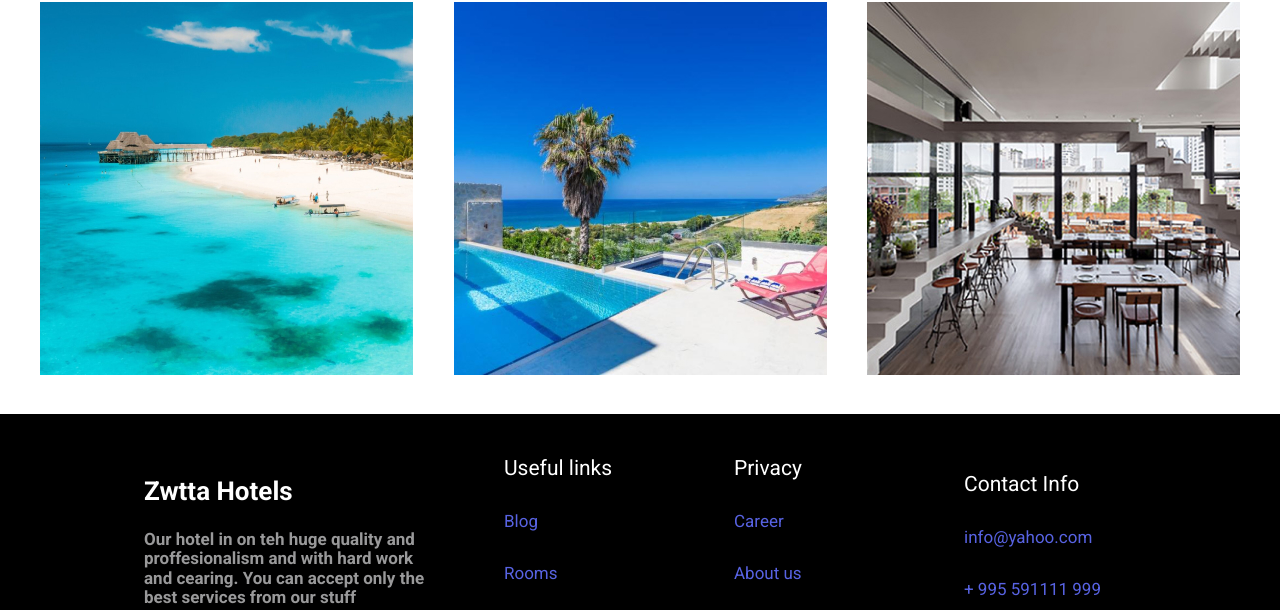
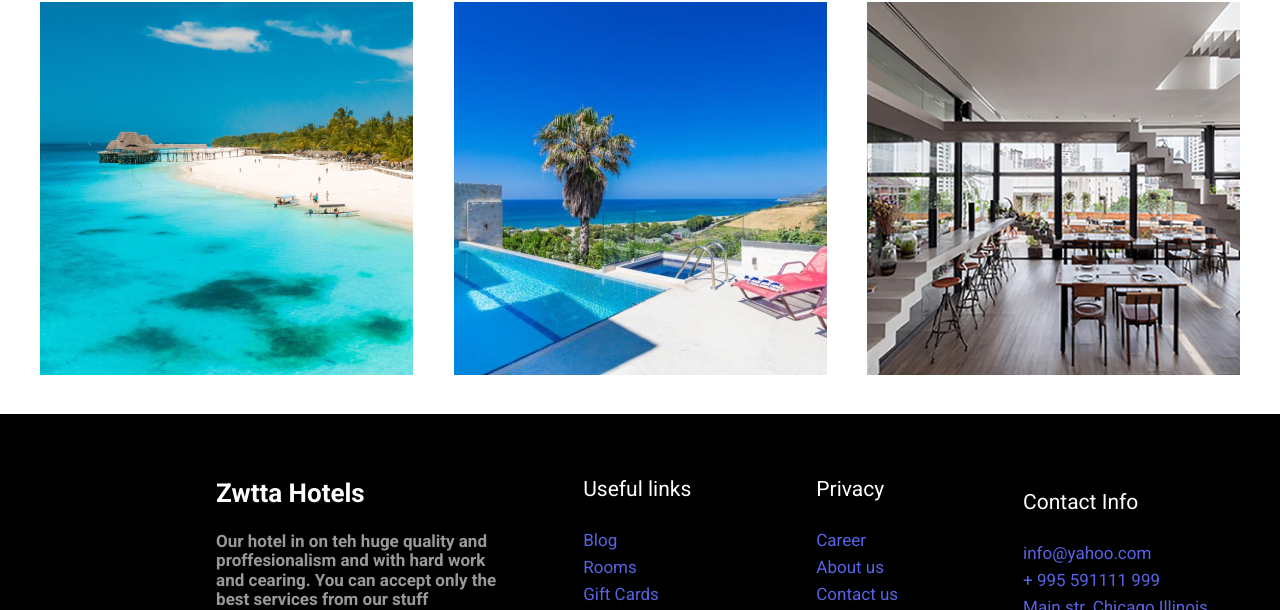
Before and after one commit to Nini-Absandze/Nini-Absandze-assignment-9, a plain HTML site: page index.html in a window 1280 px wide. Shown: the part 497-1107 px from the top of the page. Drawn offline with Linux system fonts and the light colour scheme.

Commit message:
footer
edited footer elements and styled

```diff
--- a/index.html
+++ b/index.html
@@ -55,8 +55,7 @@
                 <h4>Our hotel in on teh huge quality
                     and proffesionalism and with hard
                     work and cearing. You can accept
-                    only the best services from our stuff</h4>
-            </div>
+                    only the best services from our stuff </h4>
 
                 <div class="logos">
                     <img src="images/fb.png" alt="facebook logo">
@@ -64,7 +63,6 @@
                     <img src="images/gplus.png" alt="google logo">
                 </div>
             </div>
-
 
             <div class="right">
                 <div class="navs">
@@ -94,7 +92,6 @@
                         <p>+ 995 591111 999</p>
                         <p>Main str. Chicago Illinois</p>
                     </div>
-
                 </div>
         </div>
     </footer>
--- a/styles/styles.css
+++ b/styles/styles.css
@@ -37,6 +37,12 @@ h1 {
     margin: 0 auto;
 }
 
+.flex {
+    display: flex;
+    justify-content: space-evenly;
+    align-items: flex-start;
+}
+
 .photos {
     width: 100%;
     display: flex;
@@ -49,11 +55,11 @@ footer {
     width: 100%;
     background-color: #000000;
     margin-top: 39px;
+    padding: 65px 0;
 }
 
 h3 {
     width: 155px;
-    padding-top: 63px;
     padding-left: 144px;
     font-family: "Roboto", sans-serif;
     font-weight: 700;
@@ -83,34 +89,23 @@ h4 {
     margin-top: 12px;
 }
 
+.right {
+    display: flex;
+    align-items: center;
+    gap: 125px;
+
+}
+
 h2 {
-    font-family: "Roboto", sans-serif;
-    font-weight: 400;
-    font-style: normal;
-    width: 120px;
     font-size: 21px;
-    line-height: 24.15px;
-    color: #FFFFFF;
+    font-family: 'Roboto', sans-serif;
+    color: white;
+    margin-bottom: 32px;
 }
 
 p {
-    font-family: "Roboto", sans-serif;
-    font-weight: 400;
-    font-style: normal;
-    width: 140px;
-    font-size: 17px;
-    margin-top: 32px;
-    margin-bottom: 10px;
-    line-height: 19.55px;
-    color: #5863E3;
-
+   color: #5863e3;
+  font-family: 'Roboto', sans-serif;
+  font-size: 17px;
+  margin-bottom: 10px;
 }
-
-.right{
-    display: flex;
-    justify-content: flex-end;
-    align-items: center;
-    margin-top:  -210px;
-    gap: 90px;
-    margin-right: 176px;
-}
```
Lines whose indentation alone changed are shown as unchanged.
